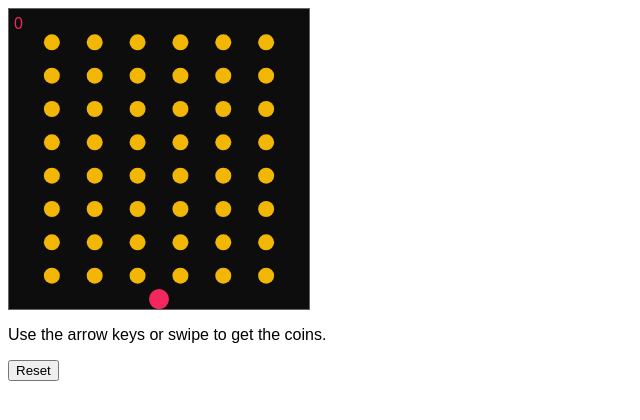
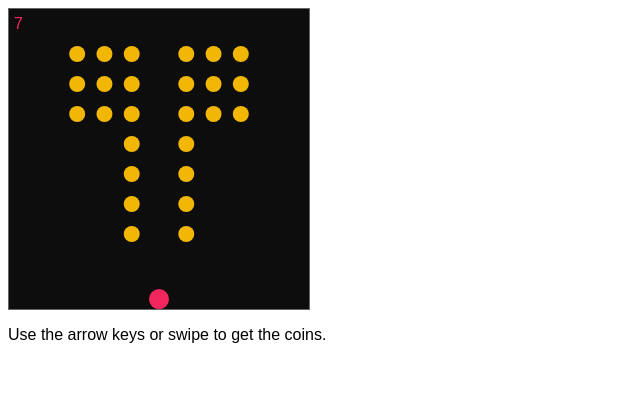
Before and after one commit to tomnomnom/bouncy.tomnomnom.com, a plain HTML site: page public/index.html in a window 1280 px wide. Shown: the whole page, without its empty margins (0-640 px from the left). Drawn offline with Linux system fonts and the light colour scheme.

Commit message:
Breaks world into cells

```diff
--- a/public/index.html
+++ b/public/index.html
@@ -17,7 +17,6 @@
         <p>
             Use the arrow keys or swipe to get the coins.
         </p>
-        <input type="button" value="Reset" id="resetButton">
     </body>
 
     <script src="/main.js"></script>
--- a/public/main.js
+++ b/public/main.js
@@ -21,6 +21,67 @@ window.onload = function(){
     world.lastT = 0;
     world.score = 0;
     world.soundEnabled = false;
+    world.width = 11;
+    world.height = 10;
+    world.cellWidth = canvas.width / world.width;
+    world.cellHeight = canvas.height / world.height;
+
+    world.scene = [
+        "           ",
+        "  CCCCCCC  ",
+        "  CCCCCCC  ",
+        "  CCCCCCC  ",
+        "    CCC    ",
+        "    CCC    ",
+        "    CCC    ",
+        "    CCC    ",
+        "           ",
+        "           "
+    ];
+
+    world.cells = [];
+    for (var y = 0; y < world.scene.length; y++){
+        var row = world.scene[y].split('');
+        world.cells[y] = [];
+
+        for (var x = 0; x < row.length; x++){
+            var cell = {};
+            cell.type = row[x];
+            cell.visible = true;
+            cell.draw = function(){};
+            cell.collide = function(){};
+
+            // TODO: replace with newCell() call or similar
+            if (cell.type == 'C'){
+
+                cell.draw = function(x, y, c){
+                    if (!this.visible) return;
+                    c.beginPath();
+                    c.fillStyle = colors.coin;
+                    c.arc(x+world.cellWidth/2, y+world.cellHeight/2, 8, 0, Math.PI * 2);
+                    c.fill();
+                };
+
+                cell.collide = function(x, y, ball){
+                    if (!this.visible) return;
+
+                    var a = ball.x - (x+world.cellWidth/2);
+                    var b = ball.y - (y+world.cellHeight/2);
+                    var d = Math.sqrt(a*a + b*b);
+
+                    if (d < ball.radius + 8){
+                        this.visible = false;
+                        world.score++;
+                        var p = Math.floor(Math.random() * pops.length);
+                        pops[p].play();
+                    }
+
+                };
+            }
+            world.cells[y][x] = cell;
+        }
+    }
+    console.log(world.cells);
 
     var ball = {};
     ball.y = 10;
@@ -31,31 +92,6 @@ window.onload = function(){
     ball.bounciness = 0.8;
     ball.resistance = 0.01;
 
-    var coins = [];
-    var rows = 8;
-    var cols = 6;
-    var xOffset = (canvas.width / (cols + 1));
-    var yOffset = (canvas.height / (rows + 1));
-    var coinX = xOffset;
-    var coinY = yOffset;
-
-    // Coin init
-    for (var i = 0; i < rows; i++){
-
-        for (var j = 0; j < cols; j++){
-            var coin = {
-                x: coinX,
-                y: coinY,
-                r: 8,
-                visible: true
-            };
-            coins.push(coin);
-
-            coinX += xOffset;
-        }
-        coinX = xOffset;
-        coinY += yOffset;
-    }
 
     var drawFrame = function(timestamp){
 
@@ -104,24 +140,22 @@ window.onload = function(){
         c.fillStyle = colors.bg;
         c.fillRect(0, 0, canvas.width, canvas.height);
 
-        // Draw the coins and check for collisions
-        c.fillStyle = colors.coin;
-        for (var i = 0; i < coins.length; i++){
-            if (!coins[i].visible) continue;
+        // Draw the world
+        var x = 0;
+        var y = 0;
+        for (var i = 0; i < world.cells.length; i++){
+            var row = world.cells[i];
 
-            // Trig check to ball
-            var d2 = Math.pow(ball.y - coins[i].y, 2) + Math.pow(ball.x - coins[i].x, 2);
-            if (d2 < Math.pow(ball.radius + coins[i].r, 2)){
-                world.score++;
-                coins[i].visible = false;
-
-                var p = Math.floor(Math.random()*pops.length);
-                pops[p].play();
+            for (var j = 0; j < row.length; j++){
+                var cell = row[j];
+                c.save();
+                cell.draw(x, y, c);
+                cell.collide(x, y, ball);
+                c.restore();
+                x += world.cellWidth;
             }
-
-            c.beginPath();
-            c.arc(coins[i].x, coins[i].y, coins[i].r, 0, Math.PI * 2);
-            c.fill();
+            x = 0;
+            y += world.cellHeight;
         }
 
         // Draw the ball
@@ -130,17 +164,12 @@ window.onload = function(){
         c.fillStyle = colors.ball;
         c.fill();
 
+
         // Draw the score
         c.font = "16px sans-serif";
         c.textAlign = "left";
         c.fillStyle = colors.text;
         c.fillText(world.score, 5, 20);
-
-        // You win?
-        if (world.score == coins.length){
-            c.textAlign = "center";
-            c.fillText("You win. Well done, you.", canvas.width/2, canvas.height/2, canvas.width);
-        }
 
         window.requestAnimationFrame(drawFrame);
     };
@@ -201,10 +230,4 @@ window.onload = function(){
         world.soundEnabled = true;
     });
 
-    document.getElementById('resetButton').onclick = function(){
-        for (var i = 0; i < coins.length; i++){
-            coins[i].visible = true;
-        }
-        world.score = 0;
-    };
 };
```
